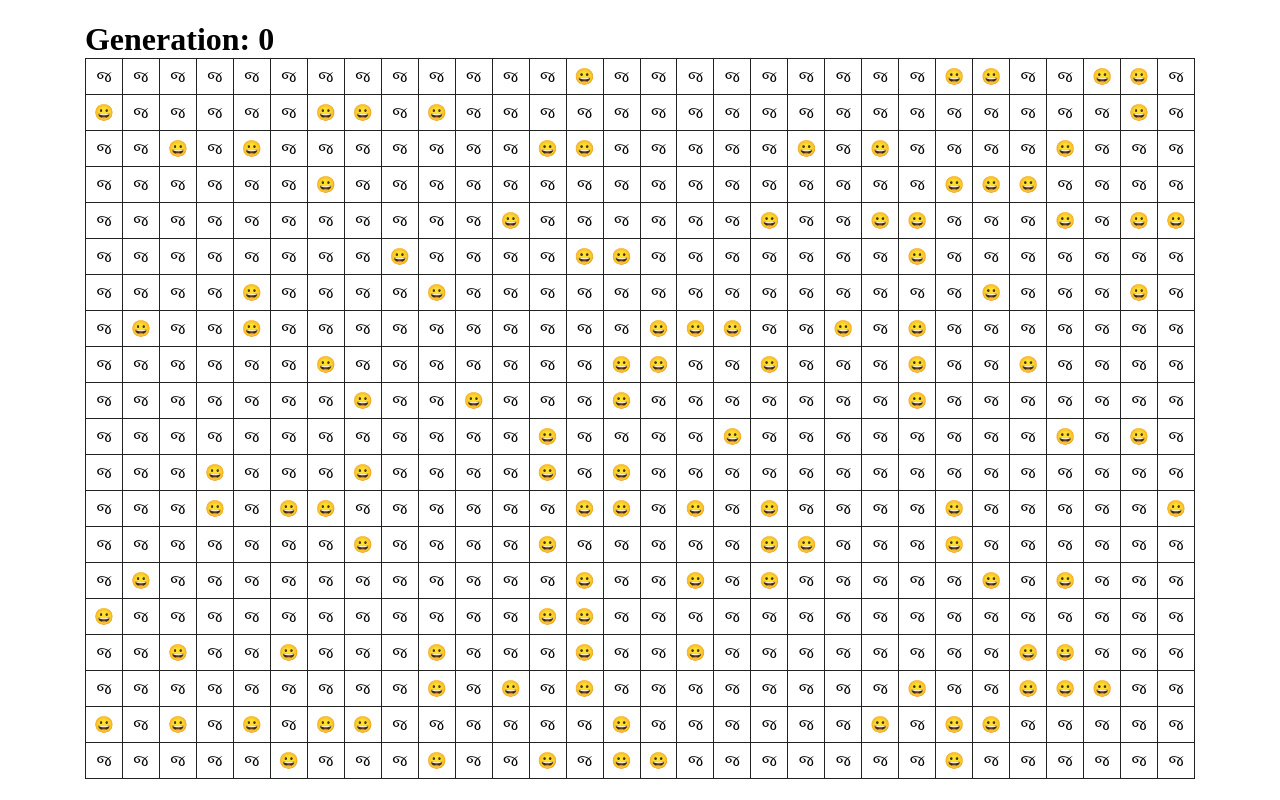
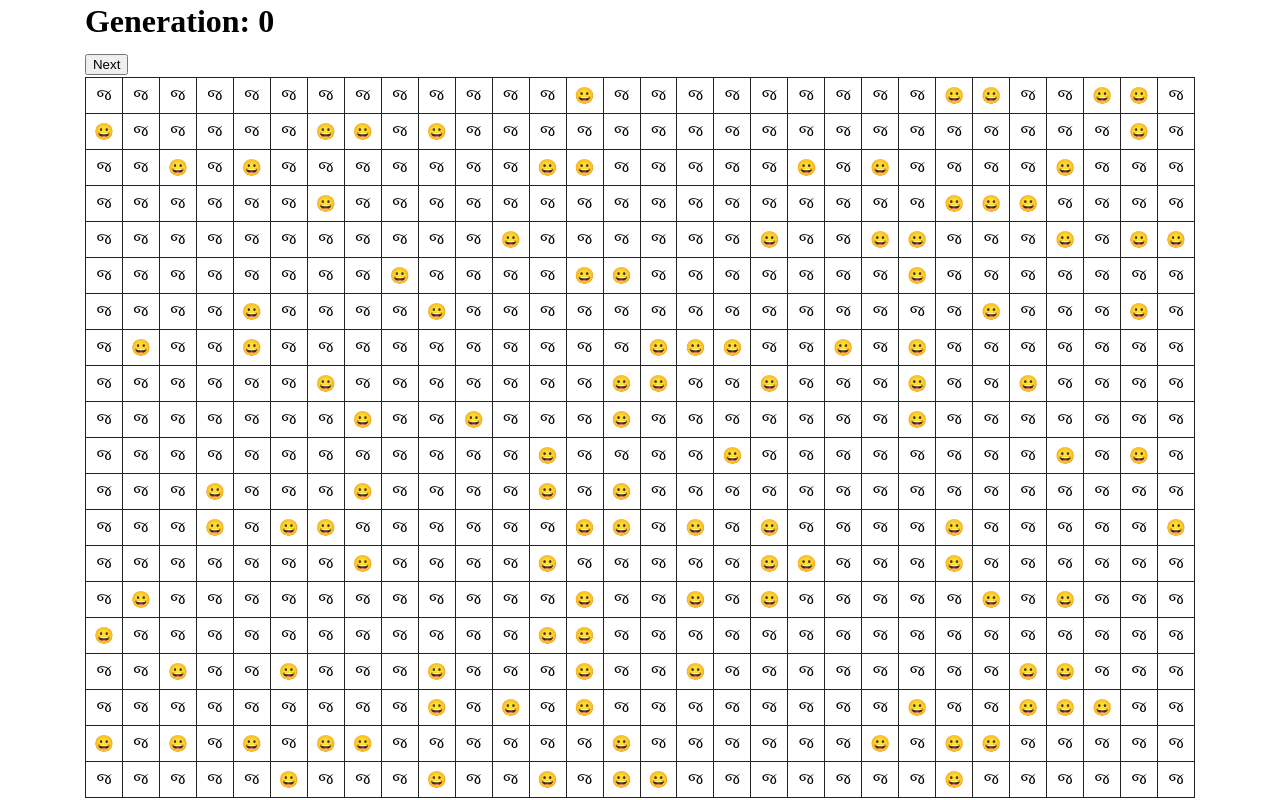
Before and after one commit to ben-i2x/game-of-life, a PHP site: page / in a window 1280 px wide. Run offline with PHP 8.4, Linux system fonts and the light colour scheme.

Commit message:
Support evolve operation and some ugly code

```diff
--- a/index.php
+++ b/index.php
@@ -5,7 +5,11 @@
 
 require_once __DIR__.'/lib/config.php';
 
-$grid = conway_new(30, 20);
+if(($s = g($_POST, 'state'))) {
+  $grid = unserialize(urldecode($s)); $grid = conway_evolve($grid);
+
+}
+else { $grid = conway_new(30, 20); }
 
 start_snippet('shell');
 ?>
--- a/lib/conway.php
+++ b/lib/conway.php
@@ -31,11 +31,11 @@ function conway_index($grid, $x, $y)
   $h = $grid['height'];
 
   while ($x < 0) {
-    $x = $width + $x;
+    $x = $w + $x;
   }
 
   while ($y < 0) {
-    $y = $height + $y;
+    $y = $h + $y;
   }
 
   $x = $x % $w;
@@ -44,6 +44,45 @@ function conway_index($grid, $x, $y)
   return ($y * $w) + $x;
 }
 
+function conway_supported($grid, $x, $y) {
+  $living = 0;
+  for($xo = -1; $xo <= 1; $xo++) {
+    for($yo = -1; $yo <= 1; $yo++) {
+      if($xo != 0 && $yo != 0) {
+        $i = conway_index($grid, $x + $xo, $y +$yo);
+        if($grid['data'][$i]) {
+
+
+          $living += 1;
+
+
+        }
+  }
+  }
+  }
+
+  return ($living == 2 or $living == 3);
+}
+
 function conway_evolve($grid)
 {
+  $next = [];
+  for($y = 0; $y < $grid['height']; $y++) {
+    for($x = 0; $x < $grid['width']; $x++) {
+      $i = conway_index($grid, $x, $y);
+      if($grid['data'][$i] == 1) {
+        if(conway_supported($grid, $x, $y))
+          $next[$i] = 1;
+        else
+          $next[$i] = 0;
+      } else {
+        if(conway_supported($grid, $x, $y))
+          $next[$i] = 1;
+        else
+          $next[$i] = 0;
+      }
+    }
+  }
+
+  $grid['data'] = $next;$grid['generation']++; return $grid;
 }
--- /dev/null
+++ b/snippets/grid/next.php
@@ -0,0 +1,15 @@
+<?php
+/*
+ * A PHP file for showing our next link for a grid
+ */
+$state = urlencode(serialize($grid));
+
+?>
+<form action="/conway/index.php" method="POST">
+  <input type="hidden"
+         name="state"
+         value="<?= $state ?>"/>
+<input type="submit" value="Next"
+/>
+
+          </form>
--- a/snippets/grid/show.php
+++ b/snippets/grid/show.php
@@ -3,7 +3,12 @@
  * A PHP file for printing out a board of data
  */
 ?>
-<h1>Generation: <?= $grid['generation'] ?></h1>
+<h1>
+  Generation: <?= $grid['generation'] ?>
+
+  <?= snippet('grid/next', ['grid' =>
+  $grid])?>
+</h1>
 
 <table class="grid">
   <?php for ($y = 0; $y < $grid['height']; $y++) { ?>
```
